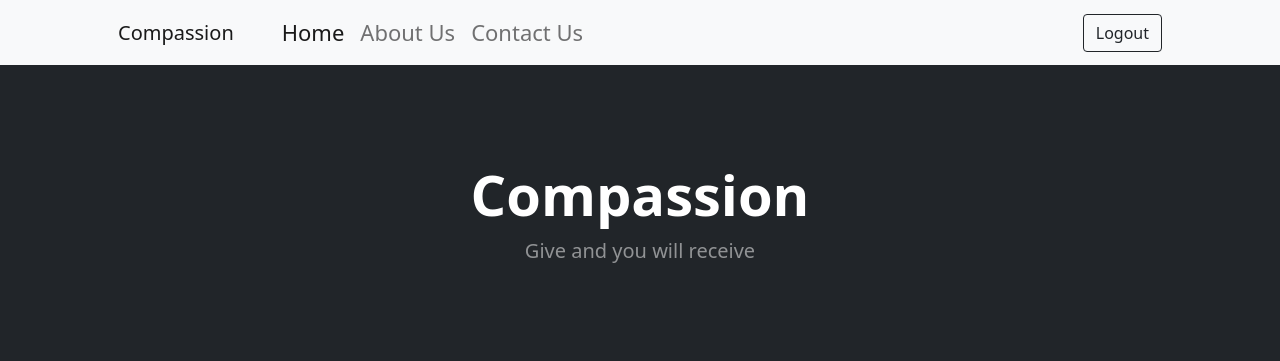
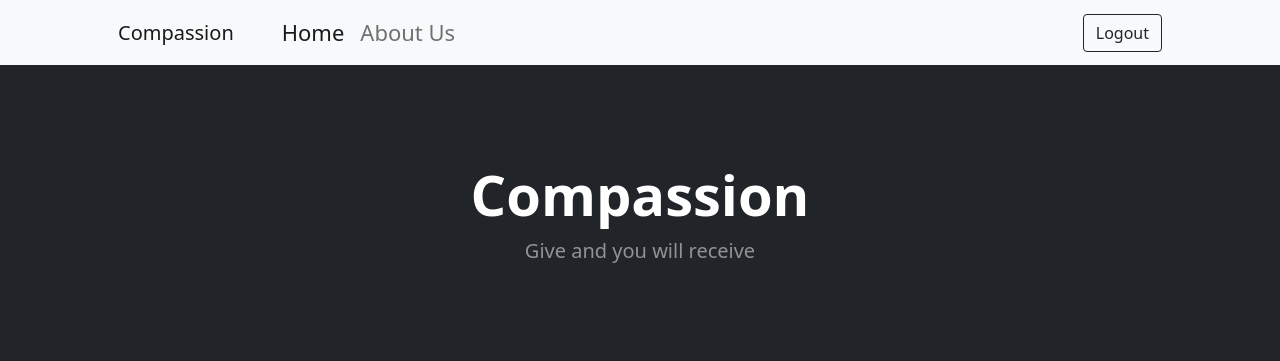
Before and after one commit to DynielleRyan/IM2_Compassion, a PHP site: page / in a window 1280 px wide. Shown: the top 361 px of the page. Run offline with PHP 8.4, Linux system fonts and the light colour scheme.

Commit message:
removed Contact us from navbar

```diff
--- a/Webpages/index.php
+++ b/Webpages/index.php
@@ -23,7 +23,6 @@
                     <ul class="navbar-nav me-auto mb-2 mb-lg-0 ms-lg-4">
                         <li class="nav-item"><a class="nav-link active" aria-current="page" href="index.php">Home</a></li>
                         <li class="nav-item"><a class="nav-link" href="#About">About Us</a></li>
-                        <li class="nav-item"><a class="nav-link" href="#Contact">Contact Us</a></li>
                     </ul>
                     <form class="d-flex">
 
```
